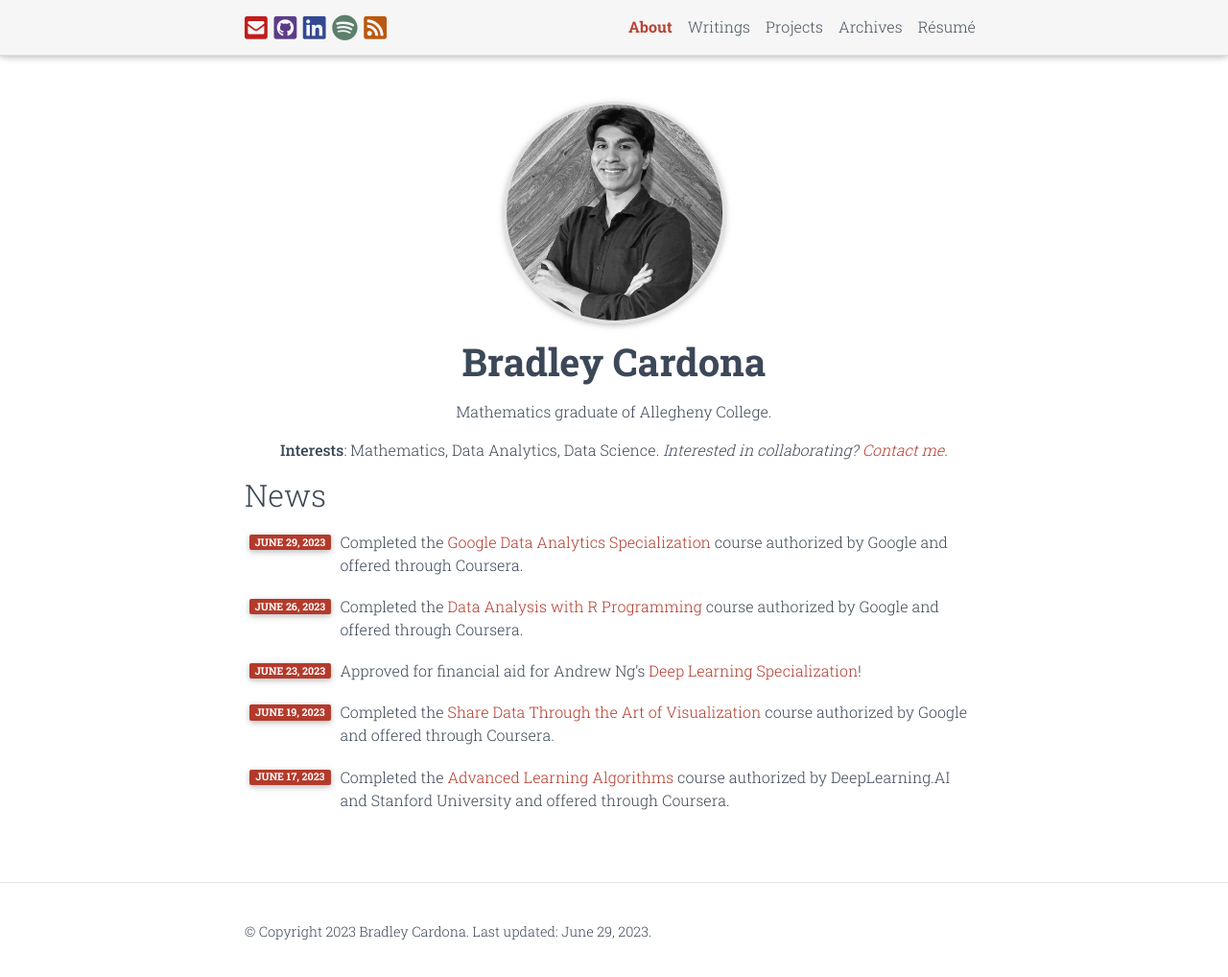
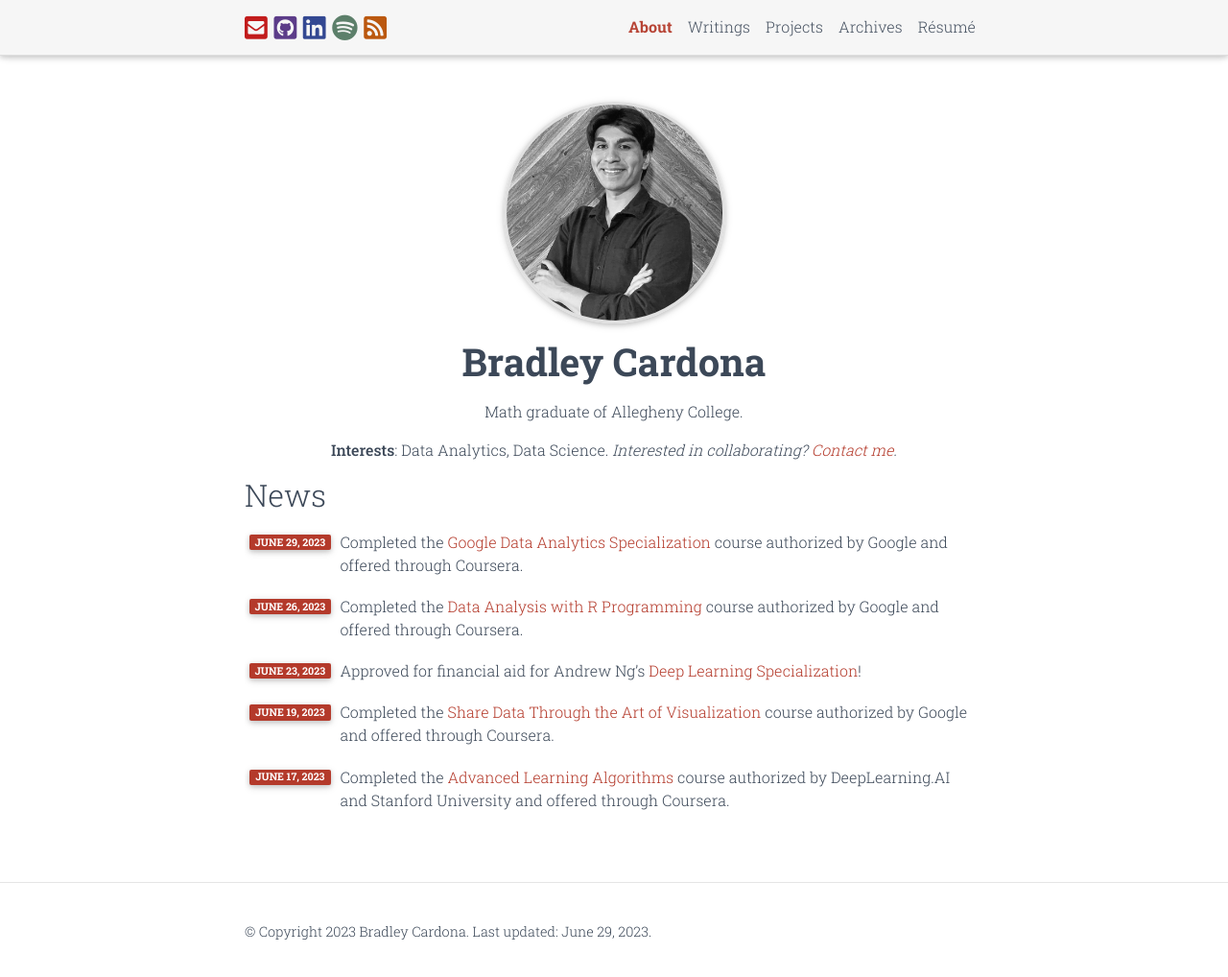
Before and after one commit to BMCARDONA/bmcardona.github.io, a Jekyll site: the page built from _pages/about.md, in a window 1280 px wide and 1022 px high. Shown: the top 1018 px of the window at 96% size. Built offline with Jekyll 4.4.1, drawn with Linux system fonts in a browser that asks for light colours; full-size pictures stand in for the smaller copies a plugin makes; comment, search, counter and statistics services are not loaded; a style sheet for code colours, icons or effects is not loaded.

Commit message:
change about info

```diff
--- a/_pages/about.md
+++ b/_pages/about.md
@@ -18,9 +18,9 @@ selected_papers: false # includes a list of papers marked as "selected={true}"
 social: false  # includes social icons at the bottom of the page
 ---
 
-Mathematics graduate of Allegheny College.
+Math graduate of Allegheny College.
 
-**Interests**: Mathematics, Data Analytics, Data Science. *Interested in collaborating? [Contact me](mailto:bcardona300@gmail.com).*
+**Interests**: Data Analytics, Data Science. *Interested in collaborating? [Contact me](mailto:bcardona300@gmail.com).*
 
 <!-- Write your biography here. Tell the world about yourself. Link to your favorite [subreddit](http://reddit.com). You can put a picture in, too. The code is already in, just name your picture `prof_pic.jpg` and put it in the `img/` folder. -->
 
```
